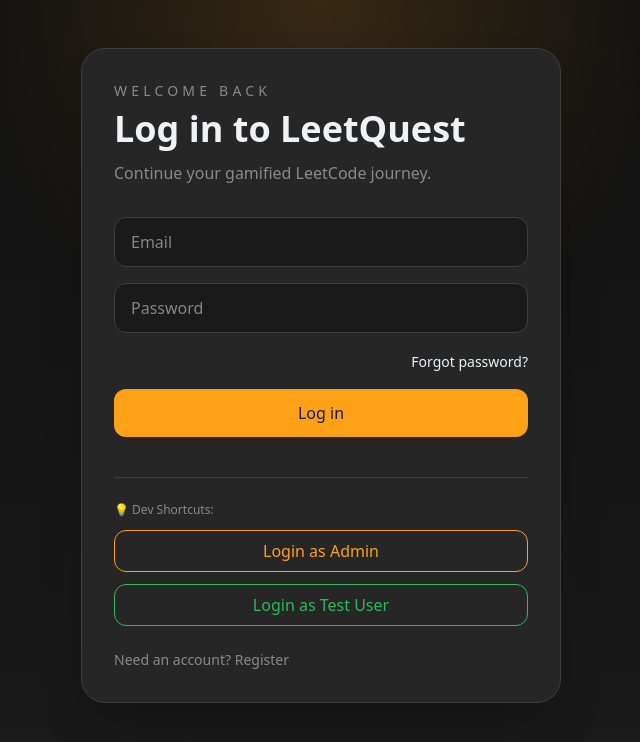
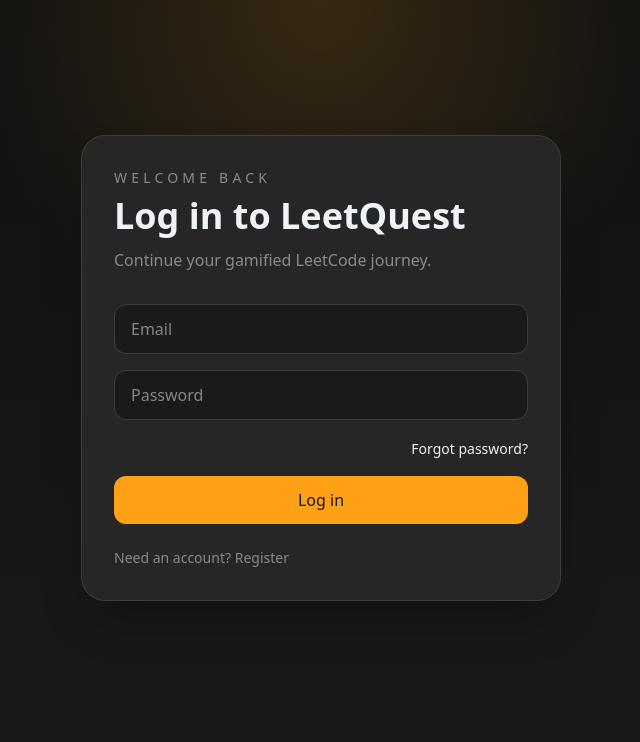
Before and after one commit to dkhemka12/LeetQuest, a React (Vite) app in the folder frontend/: page /login in a window 1280 px wide. Shown: the top 742 px of the page, without its empty margins (319-959 px from the left). Built offline with nearby package versions, Linux system fonts and the light colour scheme; no server answers.

Commit message:
prototype 2

```diff
--- a/frontend/src/pages/Login.jsx
+++ b/frontend/src/pages/Login.jsx
@@ -150,13 +150,7 @@
         }
     };
 
-    const handleQuickLogin = (credentials) => {
-        setFormData((prev) => ({
-            ...prev,
-            ...credentials,
-        }));
-        setError("");
-    };
+
 
     return (
         <section className="mx-auto flex min-h-[calc(100vh-4rem)] max-w-lg items-center px-4 py-12">
@@ -269,36 +263,7 @@
                                 : "Log in"}
                     </button>
 
-                    {/* Quick Login Buttons for Development */}
-                    <div className="mt-6 space-y-3 border-t border-border pt-6">
-                        <p className="text-xs text-text-muted">💡 Dev Shortcuts:</p>
-                        <button
-                            type="button"
-                            onClick={() => {
-                                handleQuickLogin({
-                                    username: "devansh",
-                                    email: "devansh@gmail.com",
-                                    password: "devakhmk",
-                                });
-                            }}
-                            className="w-full rounded-xl border border-orange bg-transparent px-4 py-2 text-sm font-medium text-orange hover:bg-orange/10 transition-all"
-                        >
-                            Login as Admin
-                        </button>
-                        <button
-                            type="button"
-                            onClick={() => {
-                                handleQuickLogin({
-                                    username: "testuser",
-                                    email: "test@leetquest.com",
-                                    password: "test123",
-                                });
-                            }}
-                            className="w-full rounded-xl border border-green bg-transparent px-4 py-2 text-sm font-medium text-green hover:bg-green/10 transition-all"
-                        >
-                            Login as Test User
-                        </button>
-                    </div>
+                    {/* Dev shortcuts removed for production */}
                 </form>
 
                 <p className="mt-6 text-sm text-text-muted">
```
Also changed, not shown: 1 other file (tests, documents, lock files or other folders).
